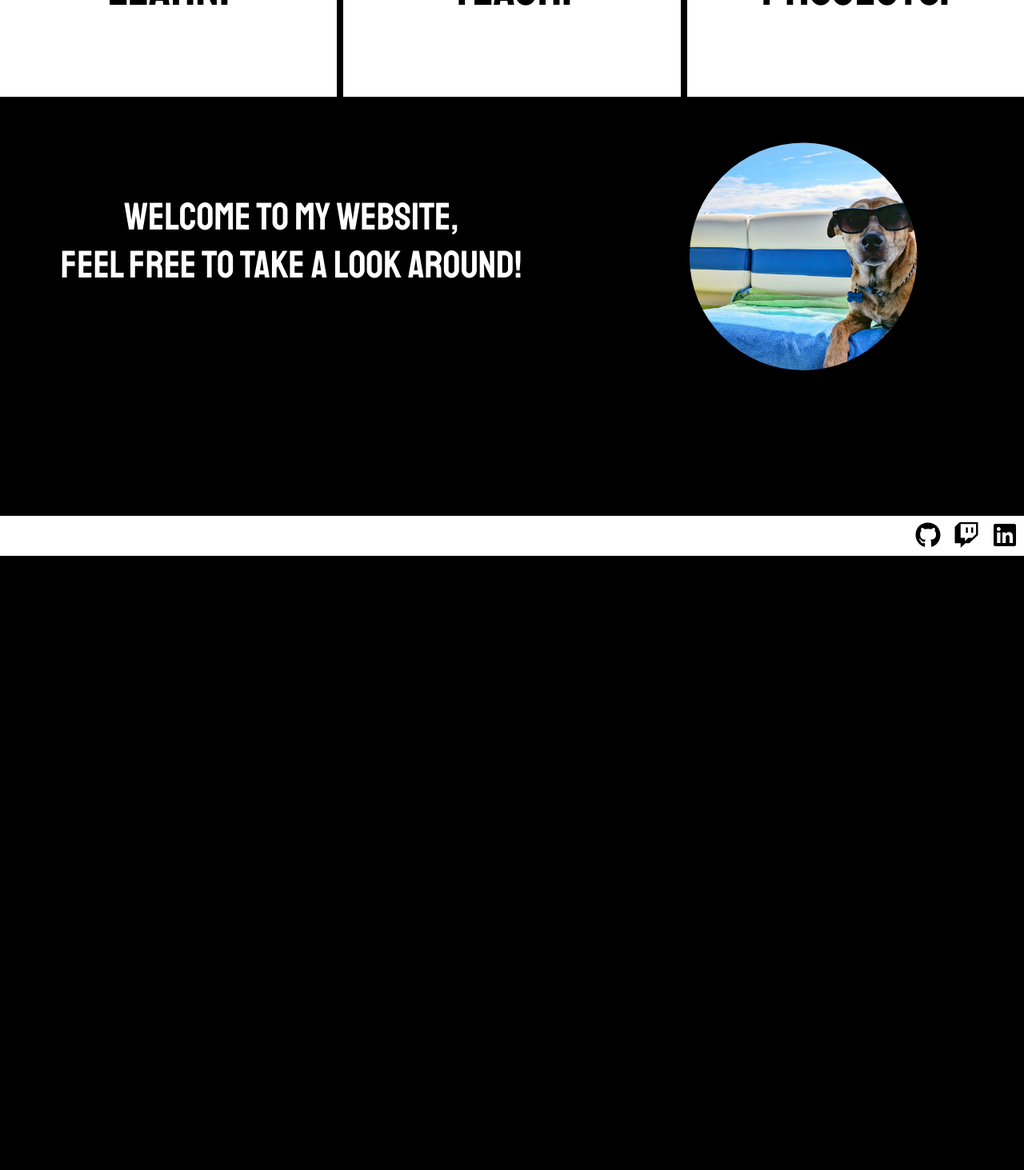
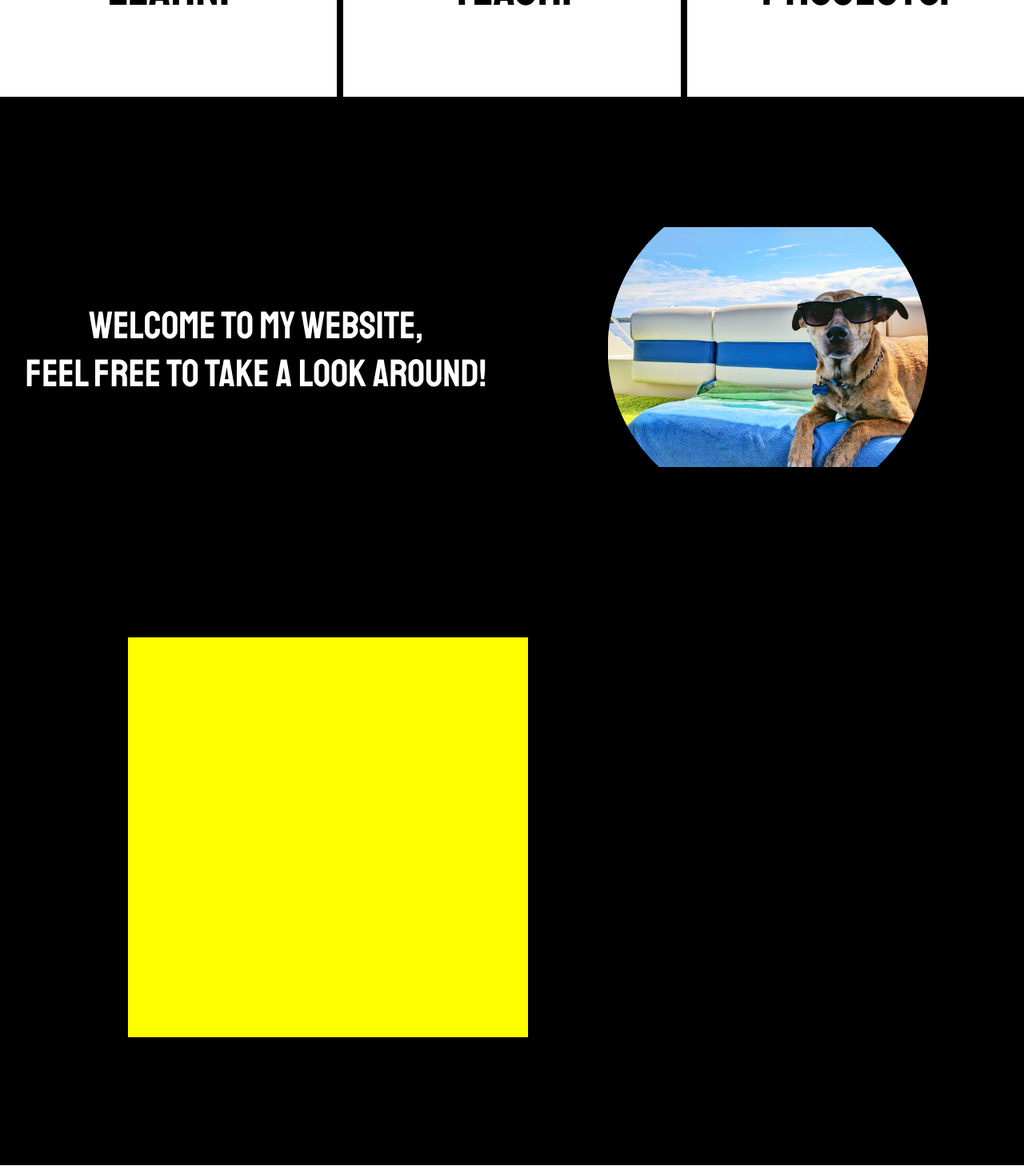
Before and after one commit to allefts/react_blog, a React (Create React App) app: page / in a window 1280 px wide. Shown: the part 700-2163 px from the top of the page at 80% size. Before the commit the page ends 1395 px from the top, so only its background shows below. Built offline with nearby package versions, Linux system fonts and the light colour scheme.

Commit message:
changed dependencies, trying to add scroll animations

```diff
--- a/package.json
+++ b/package.json
@@ -7,7 +7,6 @@
     "@testing-library/jest-dom": "^4.2.4",
     "@testing-library/react": "^9.5.0",
     "@testing-library/user-event": "^7.2.1",
-    "gsap": "^3.5.1",
     "material-ui": "^1.0.0-beta.47",
     "react": "^16.13.1",
     "react-dom": "^16.13.1",
--- a/src/App.js
+++ b/src/App.js
@@ -1,4 +1,5 @@
 import React from "react";
+import { makeStyles } from "@material-ui/core/styles";
 import "./App.css";
 import Header from "./header";
 import Nav from "./nav";
@@ -9,7 +10,14 @@ import { Grid } from "@material-ui/core";
 import { Spring } from "react-spring/renderprops";
 import Footer from "./footer";
 
-function App() {
+const useStyles = makeStyles({
+  gridMargin: {
+    marginBottom: "7rem",
+  },
+});
+
+const App = () => {
+  const classes = useStyles();
   return (
     <div className="App">
       <Header></Header>
@@ -29,7 +37,7 @@ function App() {
       </Spring>
       <Grid container style={{ height: "200px" }}></Grid>
       <Content></Content>
-      <Grid spacing={1} container>
+      <Grid className={classes.gridMargin} spacing={1} container>
         <MainCard card={`LEARN.`}></MainCard>
         <MainCard card={`TEACH.`}></MainCard>
         <MainCard card={`PROJECTS.`}></MainCard>
@@ -40,6 +48,6 @@ function App() {
       <Footer></Footer>
     </div>
   );
-}
+};
 
 export default App;
--- a/src/welcome.jsx
+++ b/src/welcome.jsx
@@ -1,8 +1,7 @@
-import React, { useRef, useEffect } from "react";
+import React, { useEffect } from "react";
 import { Grid } from "@material-ui/core";
 import { makeStyles } from "@material-ui/core/styles";
 import Dog from "./images/dog.jpg";
-import { TweenMax, Power3 } from "gsap";
 
 const useStyles = makeStyles({
   welcomeMessage: {
@@ -26,40 +25,32 @@ const useStyles = makeStyles({
     verticalAlign: "middle",
     clipPath: "circle(40%)",
   },
+  box: {
+    width: "500px",
+    height: "500px",
+    backgroundColor: "yellow",
+    margin: "10rem",
+  },
 });
 
 const Welcome = () => {
   const classes = useStyles();
-  let textAnimation = useRef(null);
-
-  useEffect(() => {
-    TweenMax.to(textAnimation, 0.8, {
-      opacity: 1,
-      y: -20,
-      ease: Power3.easeOut,
-    });
-  }, []);
 
   return (
     <div className={classes.root}>
       <Grid
         align="center"
         justify="center"
-        direction="column"
+        direction="row"
         className={classes.welcomeGrid}
         container
       >
-        <Grid item md={6} xs={12}>
-          <p
-            ref={(el) => {
-              textAnimation = el;
-            }}
-            className={classes.paper}
-          >
+        <Grid item xs={12} sm={6}>
+          <p className={classes.paper}>
             Welcome to my website, <br></br> feel free to take a look around!
           </p>
         </Grid>
-        <Grid className={classes.welcomePicture} item md={6} xs={12}>
+        <Grid className={classes.welcomePicture} item xs={12} sm={6}>
           <img
             className={classes.dogPicture}
             height="300"
@@ -67,12 +58,10 @@ const Welcome = () => {
             src={Dog}
             alt="Dog"
           />
-          {/* <p className={classes.paper}>
-              Lorem ipsum, dolor sit amet consectetur adipisicing elit. Illo,
-              harum.
-            </p> */}
         </Grid>
       </Grid>
+
+      <div className={classes.box}></div>
     </div>
   );
 };
```
Also changed, not shown: 1 other file (tests, documents, lock files or other folders).
